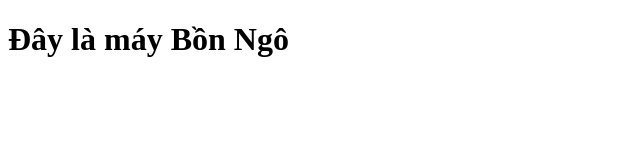
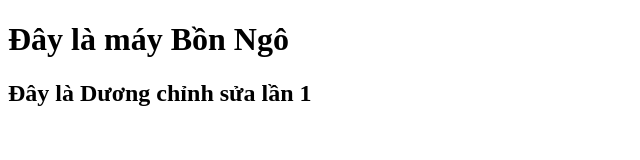
Before and after one commit to DuongVipKKK/DuAnAB, a plain HTML site: page index.html in a window 1280 px wide. Shown: the whole page, without its empty margins (0-640 px from the left). Drawn offline with Linux system fonts and the light colour scheme.

Commit message:
2. Duong chỉnh sửa lần 1

```diff
--- a/index.html
+++ b/index.html
@@ -7,5 +7,6 @@
 </head>
 <body>
     <h1>Đây là máy Bồn Ngô</h1>
+    <h2>Đây là Dương chỉnh sửa lần 1</h2>
 </body>
 </html>
```
